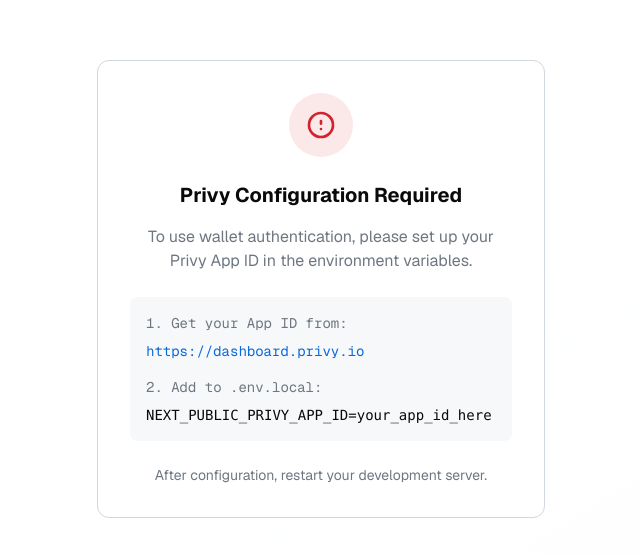
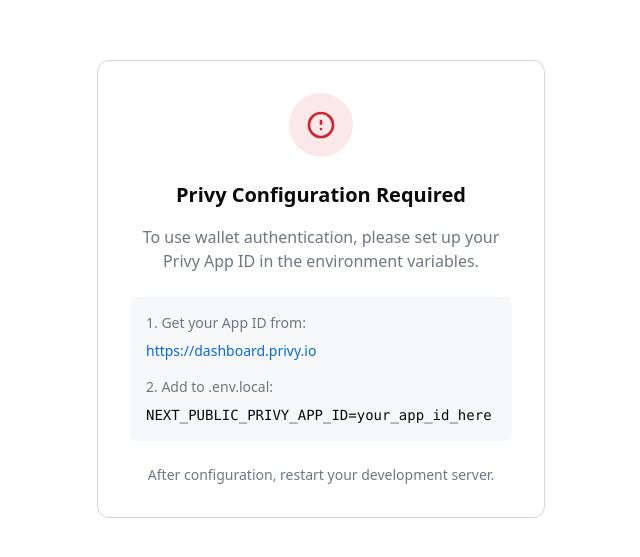
Before and after one commit to zlace0x/next-13-privy, a Next.js app: page / in a window 1280 px wide. Shown: the part 111-668 px from the top of the page, without its empty margins (319-959 px from the left). Built offline with nearby package versions, Linux system fonts and the light colour scheme; no server answers.

Commit message:
fix: fonts

```diff
--- a/src/app/layout.tsx
+++ b/src/app/layout.tsx
@@ -1,22 +1,17 @@
 import type { Metadata } from "next";
-import { Geist, Geist_Mono } from "next/font/google";
+import { Inter } from "next/font/google";
 import "./globals.css";
 import { PrivyAuthProvider } from "@/components/providers/privy-provider";
 
-const geistSans = Geist({
-  variable: "--font-geist-sans",
-  subsets: ["latin"],
-});
-
-const geistMono = Geist_Mono({
-  variable: "--font-geist-mono",
+const inter = Inter({
+  variable: "--font-inter",
   subsets: ["latin"],
 });
 
 export const metadata: Metadata = {
-  title: "HyperApp - Next.js 15 + Tailwind CSS v4",
+  title: "HyperApp - Next.js 13 + Tailwind CSS v4",
   description:
-    "A modern web application built with Next.js 15, React 19, and Tailwind CSS v4. Showcasing the latest features and best practices.",
+    "A modern web application built with Next.js 13, React 19, and Tailwind CSS v4. Showcasing the latest features and best practices.",
   keywords: [
     "Next.js",
     "React",
@@ -36,15 +31,15 @@
     locale: "en_US",
     url: "https://hyperapp-web.vercel.app",
     siteName: "HyperApp",
-    title: "HyperApp - Next.js 15 + Tailwind CSS v4",
+    title: "HyperApp - Next.js 13 + Tailwind CSS v4",
     description:
-      "A modern web application built with Next.js 15, React 19, and Tailwind CSS v4",
+      "A modern web application built with Next.js 13, React 19, and Tailwind CSS v4",
   },
   twitter: {
     card: "summary_large_image",
-    title: "HyperApp - Next.js 15 + Tailwind CSS v4",
+    title: "HyperApp - Next.js 13 + Tailwind CSS v4",
     description:
-      "A modern web application built with Next.js 15, React 19, and Tailwind CSS v4",
+      "A modern web application built with Next.js 13, React 19, and Tailwind CSS v4",
   },
 };
 
@@ -55,9 +50,7 @@
 }>) {
   return (
     <html lang="en" suppressHydrationWarning>
-      <body
-        className={`${geistSans.variable} ${geistMono.variable} antialiased font-sans`}
-      >
+      <body className={`${inter.variable} antialiased font-sans`}>
         <PrivyAuthProvider>{children}</PrivyAuthProvider>
       </body>
     </html>
```
